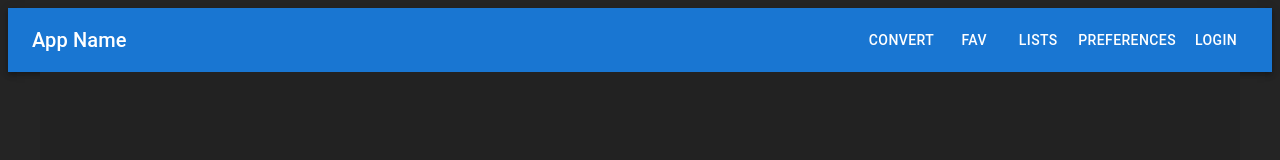
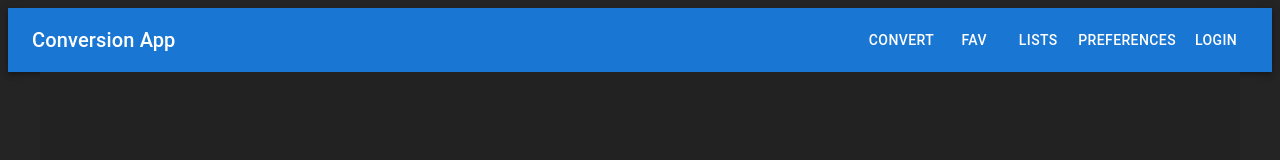
Before and after one commit to johnnyblaze993/Conversion_App, a React (Vite) app in the folder frontend/: page / in a window 1280 px wide. Shown: the top 160 px of the page. Built offline with nearby package versions, Linux system fonts and the light colour scheme.

Commit message:
app name change

```diff
--- a/frontend/src/App.tsx
+++ b/frontend/src/App.tsx
@@ -14,7 +14,7 @@ const App: React.FC = () => {
       <AppBar position="static">
         <Toolbar>
           <Typography variant="h6" style={{ flexGrow: 1 }}>
-            App Name
+            Conversion App
           </Typography>
           <Button color="inherit" component={Link} to="/">Convert</Button>
           <Button color="inherit" component={Link} to="/favorites">Fav</Button>
```
